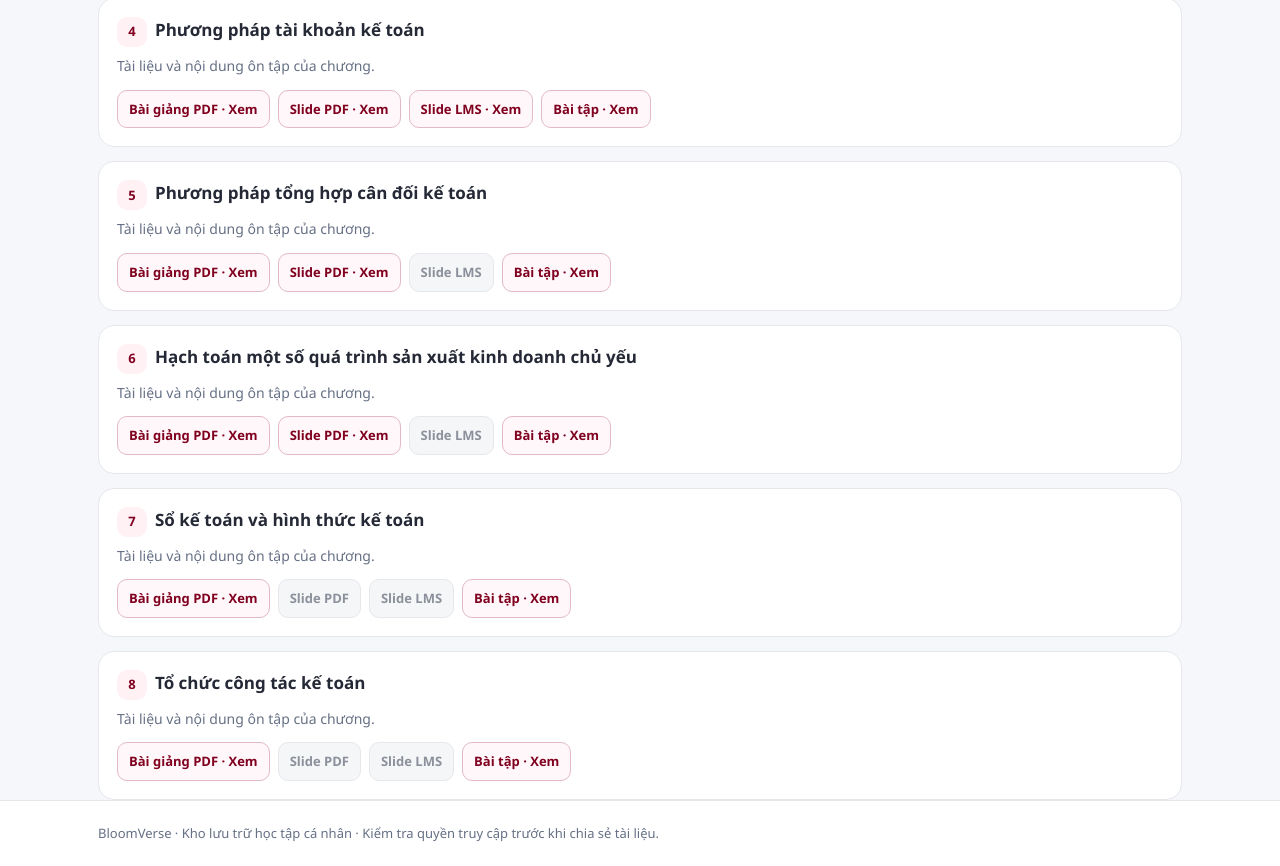
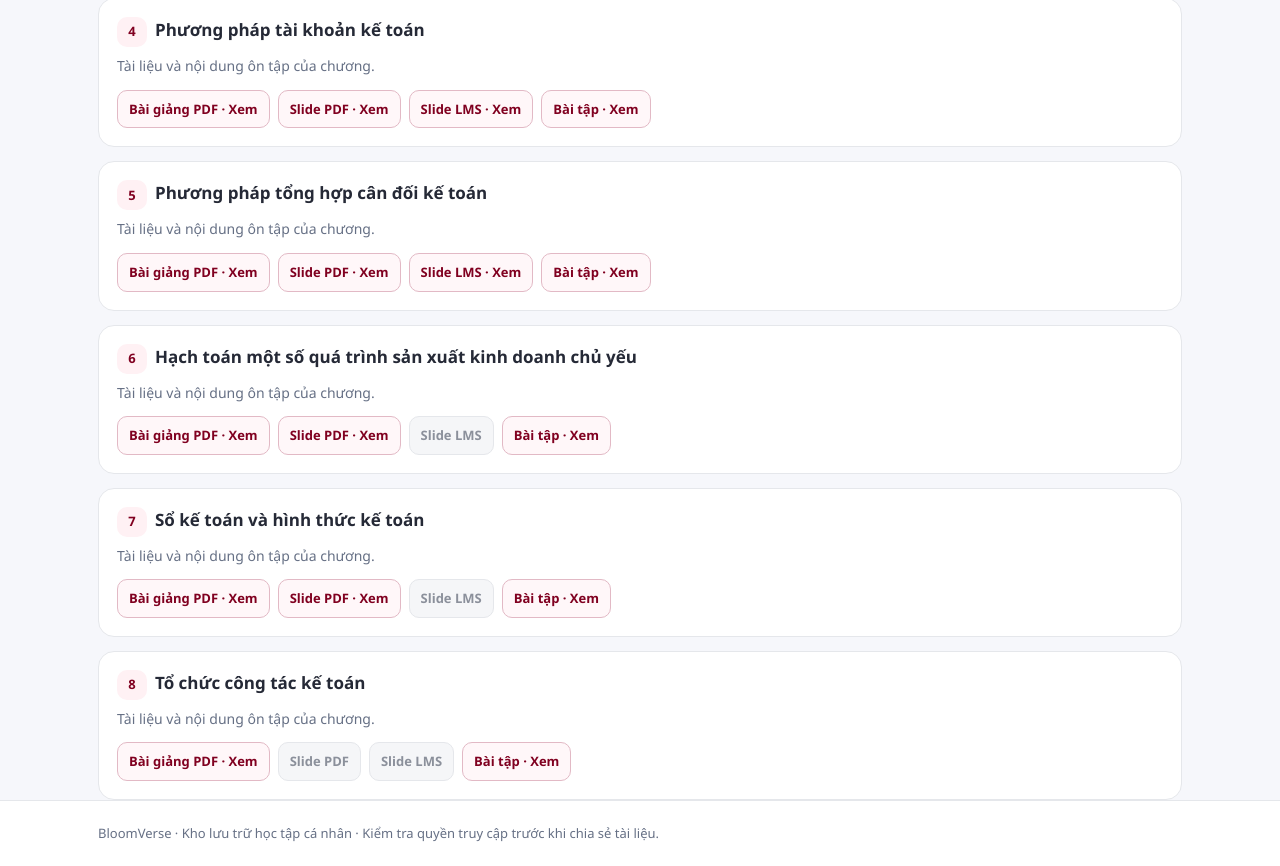
Before and after one commit to anhlan09092008-max/web-hoc-tap, a plain HTML site: page nguyenliketoan.html in a window 1280 px wide. Shown: the part 1193-2059 px from the top of the page. Drawn offline with Linux system fonts and the light colour scheme.

Commit message:
Update nguyenliketoan.html

```diff
--- a/nguyenliketoan.html
+++ b/nguyenliketoan.html
@@ -613,7 +613,7 @@
           },
           {
             label: "Slide LMS",
-
+           url:"https://drive.google.com/file/d/1KLD6yuTwKiaMauWR30tKPIsXoMwDDb0O/preview"
           },
 
           {
@@ -656,6 +656,7 @@
           },
           {
             label: "Slide PDF",
+            url:"https://drive.google.com/file/d/1izvuU8GmyYYd0-fjJ-Vlw2-b9BvOoUj8/preview"
 
           },
           {
```
